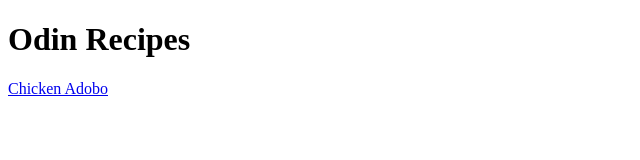
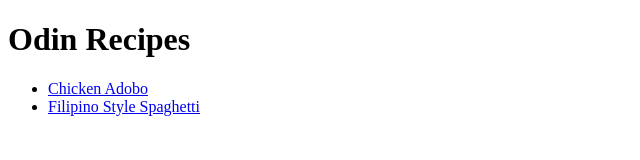
Before and after one commit to Dexmi25/odin-recipes, a plain HTML site: page index.html in a window 1280 px wide. Shown: the whole page, without its empty margins (0-640 px from the left). Drawn offline with Linux system fonts and the light colour scheme.

Commit message:
Updated index.html

```diff
--- a/index.html
+++ b/index.html
@@ -8,6 +8,11 @@
     <body>
         <h1>Odin Recipes</h1>
 
-        <a href="./recipes/adobo/adobo.html">Chicken Adobo</a>
+        <ul>
+            <li><a href="./recipes/adobo/adobo.html">Chicken Adobo</a></li>
+
+            <li><a href="./recipes/spaghetti/spaghetti.html">Filipino Style Spaghetti</a></li>
+
+        </ul>
     </body>
 </html>
```
Also changed, not shown: recipes/bistek/bistek.html (added).
